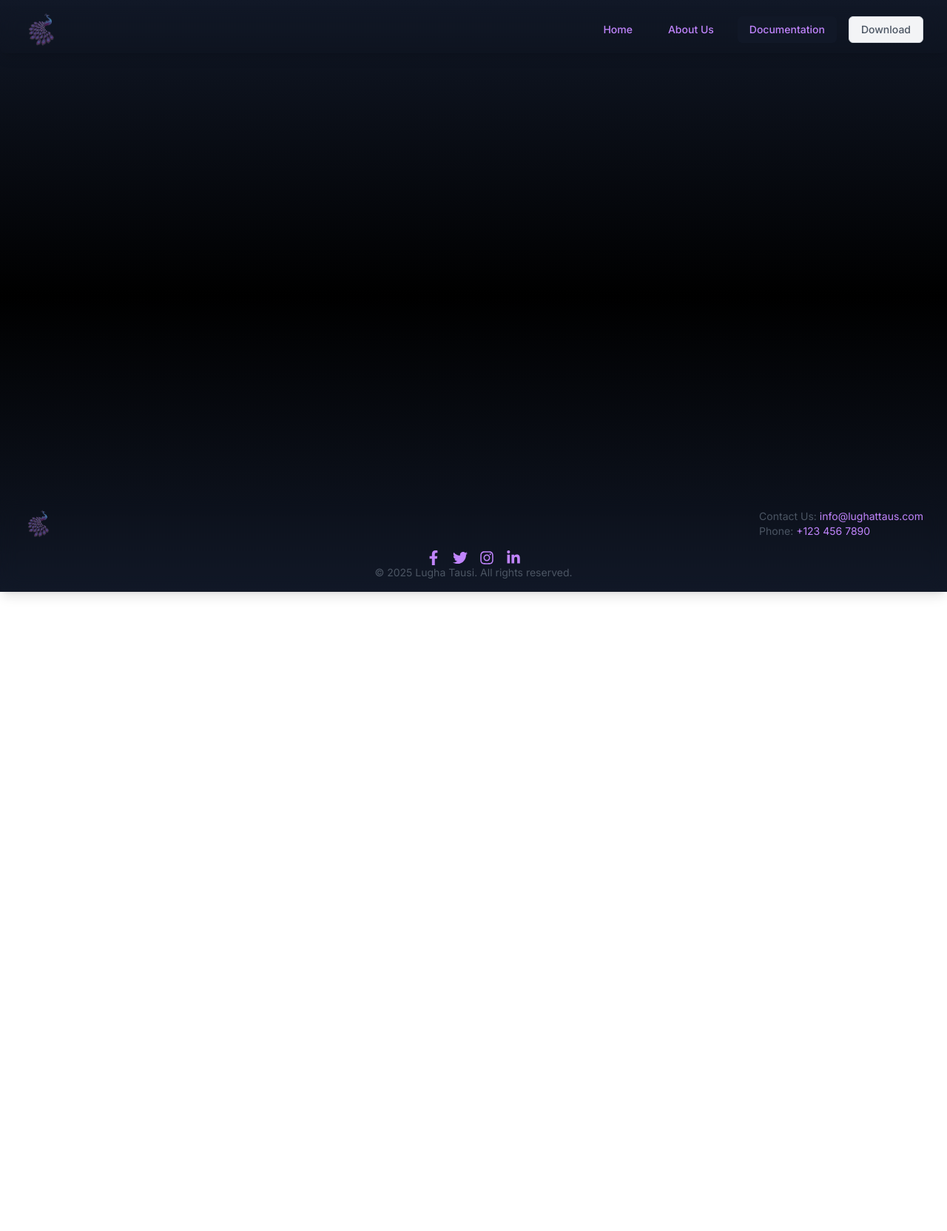
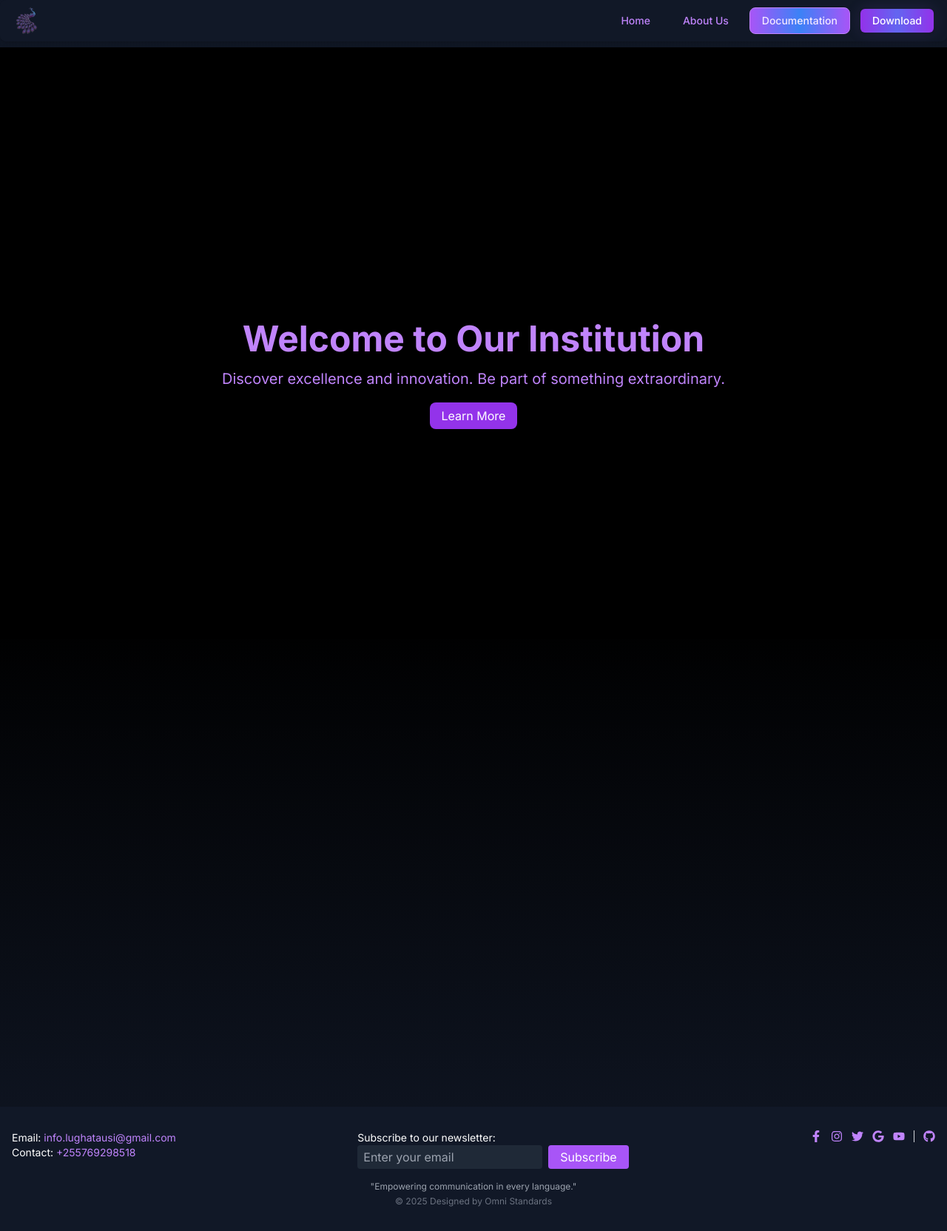
Before and after one commit to laughing-joker/LughaTausi-Programing-Language-website, a Next.js app: page /home/Landing in a window 1280 px wide. Shown: the whole page at 74% size. Before the commit the page ends 800 px from the top, so only its background shows below. Built offline with nearby package versions, Linux system fonts and the light colour scheme.

Commit message:
Made changes and added hero section

```diff
--- a/src/app/globals.css
+++ b/src/app/globals.css
@@ -1,6 +1,7 @@
 @tailwind base;
 @tailwind components;
 @tailwind utilities;
+
 @layer base {
   :root {
     --background: 0 0% 100%;
@@ -27,8 +28,9 @@
     --chart-3: 197 37% 24%;
     --chart-4: 43 74% 66%;
     --chart-5: 27 87% 67%;
-    --radius: 0.5rem
+    --radius: 0.5rem;
   }
+
   .dark {
     --background: 0 0% 3.9%;
     --foreground: 0 0% 98%;
@@ -53,14 +55,27 @@
     --chart-2: 160 60% 45%;
     --chart-3: 30 80% 55%;
     --chart-4: 280 65% 60%;
-    --chart-5: 340 75% 55%
+    --chart-5: 340 75% 55%;
   }
-}
-@layer base {
+
   * {
     @apply border-border;
   }
+
   body {
     @apply bg-background text-foreground;
+    padding-top: 64px; /* Adjust this value to match the navbar height */
+  }
+
+  @keyframes pulseOutline {
+    0% {
+      box-shadow: 0 0 0 0 rgba(128, 90, 213, 0.7);
+    }
+    70% {
+      box-shadow: 0 0 0 10px rgba(128, 90, 213, 0);
+    }
+    100% {
+      box-shadow: 0 0 0 0 rgba(128, 90, 213, 0);
+    }
   }
 }
--- a/src/app/home/Landing/page.tsx
+++ b/src/app/home/Landing/page.tsx
@@ -1,12 +1,16 @@
 import NavBar from "@/components/NavBar";
 import Footer from "@/components/Footer";
 import React from "react";
+import HeroSection from "../../../components/Herosection";
 
 const Landing = () => {
   return (
-    <div className="w-screen min-h-screen">
+    <div className="w-screen h-full md:w-screen">
       <div>
         <NavBar />
+      </div>
+      <div>
+        <HeroSection />
       </div>
       <div>
         <Footer />
--- a/src/components/Footer.tsx
+++ b/src/components/Footer.tsx
@@ -2,82 +2,145 @@
 import React from "react";
 import {
   FaFacebookF,
+  FaInstagram,
   FaTwitter,
-  FaInstagram,
-  FaLinkedinIn,
+  FaGoogle,
+  FaYoutube,
+  FaGithub,
 } from "react-icons/fa";
 
 const Footer = () => {
   return (
-    <footer className="w-screen bg-transparent fixed bottom-0 left-0 right-0 z-50">
-      <div className="bg-transparent backdrop-blur-md shadow-lg py-4 px-8 mt-2 rounded-md">
-        <div className="flex justify-between items-center">
-          {/* Logo on the left */}
-          <div className="flex-shrink-0">
-            <img src="/Logo.png" alt="Logo" className="h-10 w-auto" />
-          </div>
-          <div className="flex flex-col items-center space-y-2">
-            <div className="text-gray-600 text-sm">
-              <p>
-                Contact Us:{" "}
+    <div className="flex flex-col min-h-screen">
+      <div className="flex-grow">{/* Main content of the page */}</div>
+      <footer className="w-full bg-gray-900 text-white py-8 flex-shrink-0">
+        <div className="flex flex-col items-center justify-center space-y-4 sm:flex-row sm:justify-between sm:text-left sm:items-start sm:space-y-0 px-4">
+          {/* Contact Information */}
+          <div className="text-center sm:text-left">
+            <p className="text-sm">
+              Email:{" "}
               <a
-                  href="mailto:info@lughattaus.com"
+                href="mailto:info.lughatausi@gmail.com"
                 className="text-purple-400 hover:text-purple-600"
               >
-                  info@lughattaus.com
+                info.lughatausi@gmail.com
               </a>
             </p>
-              <p>
-                Phone:{" "}
+            <p className="text-sm">
+              Contact:{" "}
               <a
-                  href="tel:+1234567890"
+                href="tel:+255769298518"
                 className="text-purple-400 hover:text-purple-600"
               >
-                  +123 456 7890
+                +255769298518
               </a>
             </p>
           </div>
+
+          {/* Subscription Box */}
+          <div className="text-center sm:text-left">
+            <p className="text-sm">Subscribe to our newsletter:</p>
+            <form className="flex flex-col sm:flex-row sm:items-center space-y-2 sm:space-y-0">
+              <input
+                type="email"
+                placeholder="Enter your email"
+                className="px-2 py-1 rounded bg-gray-800 text-white focus:outline-none focus:ring-2 focus:ring-purple-600"
+              />
+              <button
+                type="submit"
+                className="ml-2 px-4 py-1 bg-purple-500 hover:bg-purple-700 text-white rounded"
+              >
+                Subscribe
+              </button>
+            </form>
           </div>
-        </div>
-        <div className="text-center text-gray-600 mt-4 text-sm">
-          <div className="flex space-x-4 mt-2 justify-center items-cen text-purple-400 hover:text-purple-600">
+
+          {/* Social Media Links */}
+          <div className="flex justify-center space-x-3">
             <a
               href="https://facebook.com"
               target="_blank"
               rel="noopener noreferrer"
-              className="hover:text-purple-600"
+              className="hover:opacity-75"
             >
-              <FaFacebookF size={20} /> {/* React Icon for Facebook */}
+              <FaFacebookF
+                size={16}
+                className="text-purple-400 hover:text-purple-600"
+              />
+            </a>
+            <a
+              href="https://instagram.com"
+              target="_blank"
+              rel="noopener noreferrer"
+              className="hover:opacity-75"
+            >
+              <FaInstagram
+                size={16}
+                className="text-purple-400 hover:text-purple-600"
+              />
             </a>
             <a
               href="https://twitter.com"
               target="_blank"
               rel="noopener noreferrer"
-              className="hover:text-purple-600"
+              className="hover:opacity-75"
             >
-              <FaTwitter size={20} /> {/* React Icon for Twitter */}
+              <FaTwitter
+                size={16}
+                className="text-purple-400 hover:text-purple-600"
+              />
             </a>
             <a
-              href="https://instagram.com"
+              href="https://google.com"
               target="_blank"
               rel="noopener noreferrer"
-              className="hover:text-purple-600"
+              className="hover:opacity-75"
             >
-              <FaInstagram size={20} /> {/* React Icon for Instagram */}
+              <FaGoogle
+                size={16}
+                className="text-purple-400 hover:text-purple-600"
+              />
             </a>
             <a
-              href="https://linkedin.com"
+              href="https://youtube.com"
               target="_blank"
               rel="noopener noreferrer"
-              className="hover:text-purple-600"
+              className="hover:opacity-75"
             >
-              <FaLinkedinIn size={20} /> {/* React Icon for LinkedIn */}
+              <FaYoutube
+                size={16}
+                className="text-purple-400 hover:text-purple-600"
+              />
+            </a>
+
+            {/* Separator for GitHub */}
+            <div className="border-l border-gray-300 h-4 mx-2"></div>
+
+            <a
+              href="https://github.com/your-repo"
+              target="_blank"
+              rel="noopener noreferrer"
+              className="hover:opacity-75"
+            >
+              <FaGithub
+                size={16}
+                className="text-purple-400 hover:text-purple-600"
+              />
             </a>
           </div>
-          &copy; {new Date().getFullYear()} Lugha Tausi. All rights reserved.
         </div>
+
+        {/* Slogan */}
+        <div className="text-center text-gray-400 text-xs mt-4">
+          "Empowering communication in every language."
+        </div>
+
+        {/* Copyright */}
+        <div className="text-center text-gray-500 text-xs mt-1">
+          &copy; {new Date().getFullYear()} Designed by Omni Standards
         </div>
       </footer>
+    </div>
   );
 };
 
--- /dev/null
+++ b/src/components/Herosection.tsx
@@ -0,0 +1,25 @@
+import React from "react";
+
+const HeroSection = () => {
+  return (
+    <section className="flex items-center justify-center min-h-screen bg-black px-4 pt-20">
+      <div className="text-center text-purple-400 max-w-4xl mx-auto">
+        <h1 className="text-4xl md:text-5xl font-bold mb-4">
+          Welcome to Our Institution
+        </h1>
+        <p className="text-lg md:text-xl mb-6">
+          Discover excellence and innovation. Be part of something
+          extraordinary.
+        </p>
+        <a
+          href="/learn-more"
+          className="bg-purple-600 text-white py-2 px-4 rounded-lg hover:bg-purple-700 transition duration-300"
+        >
+          Learn More
+        </a>
+      </div>
+    </section>
+  );
+};
+
+export default HeroSection;
--- a/src/components/NavBar.tsx
+++ b/src/components/NavBar.tsx
@@ -1,49 +1,56 @@
 "use client";
 import { Button } from "@/components/ui/button";
+import Link from "next/link";
 import React from "react";
 
 const NavBar = () => {
   return (
-    <div className="w-screen fixed top-0 left-0 right-0 z-50 bg-transparent">
-      <div className="bg-transparent backdrop-blur-md shadow-lg py-2 px-8 mt-2 rounded-md">
+    <div className="w-screen fixed top-0 left-0 right-0 z-50">
+      <div className="bg-gray-900 backdrop-blur-md shadow-md py-2 px-4 rounded-lg">
         <div className="flex justify-between items-center">
-          <div className="">
-            <img src="/Logo.png" alt="Logo" className="h-12 w-auto" />
+          {/* Logo */}
+          <div>
+            <img src="/Logo.png" alt="Logo" className="h-10 w-auto" />
           </div>
-          <div className="space-x-4 flex items-center">
+
+          {/* Navigation Links */}
+          <div className="space-x-3 flex items-center">
+            <Link href="/home/Landing">
               <Button
-              className="text-purple-400" // Adjusted text color for visibility
+                as="a"
                 variant="link"
-              as="a"
-              href="#home"
+                className="relative text-purple-400 text-sm font-medium no-underline focus:outline-none transition-colors duration-300 hover:text-purple-600"
               >
                 Home
+                <span className="absolute block bottom-[-2px] left-0 w-full h-[2px] bg-purple-400 transition-transform duration-300 transform scale-x-0 origin-left hover:scale-x-100" />
               </Button>
+            </Link>
+
+            <Link href="/home/About us">
               <Button
-              className="text-purple-400"
+                as="a"
                 variant="link"
-              as="a"
-              href="#about"
+                className="relative text-purple-400 text-sm font-medium no-underline focus:outline-none transition-colors duration-300 hover:text-purple-600"
               >
                 About Us
+                <span className="absolute block bottom-[-2px] left-0 w-full h-[2px] bg-purple-400 transition-transform duration-300 transform scale-x-0 origin-left hover:scale-x-100" />
               </Button>
+            </Link>
+
+            <Link href="/home/Documentation">
               <Button
-              className="text-purple-400 bg-gray-900 hover:bg-purple-600 hover:text-white"
+                className="relative text-purple-100 bg-gradient-to-r from-purple-500 via-blue-500 to-purple-500 bg-size-200 bg-pos-0 hover:bg-pos-100 hover:bg-purple-600 hover:text-white text-sm transition duration-300 ease-in-out hover:animate-glow border border-purple-400 rounded-lg"
                 variant="ghost"
-              as="a"
-              href="#contact"
               >
                 Documentation
               </Button>
+            </Link>
 
-            <Button
-              className="text-gray-600 border border-gray-300 bg-gray-100 hover:bg-purple-600 hover:text-white outline-none"
-              variant="outline"
-              as="a"
-              href="#contact"
-            >
-              Download
+            <Link href="/home/Download">
+              <Button className="relative text-white bg-gradient-to-r from-purple-600 via-indigo-500 to-purple-600 bg-clip-padding border-2 border-transparent rounded-lg text-sm transition-all duration-500 ease-in-out hover:scale-105 hover:bg-gradient-to-r hover:from-purple-700 hover:via-indigo-600 hover:to-purple-700 hover:text-white focus:outline-none before:absolute before:inset-0 before:rounded-lg before:border-2 before:border-transparent before:bg-gradient-to-r before:from-purple-600 before:via-indigo-500 before:to-purple-600 before:bg-clip-padding before:transition-all before:duration-500 before:ease-in-out hover:before:border-transparent hover:before:scale-110 hover:before:opacity-0 before:opacity-20 before:animate-glow">
+                <span className="relative">Download</span>
               </Button>
+            </Link>
           </div>
         </div>
       </div>
```
Also changed, not shown: src/app/home/About/page.tsx (added, +19 -0 lines), src/app/home/Documentation/page.tsx (+18 -0 lines), src/app/home/Download/page.tsx (+18 -0 lines), tailwind.config.ts (+56 -32 lines), src/app/home/About us/page.tsx (deleted). Lines whose indentation alone changed are shown as unchanged.
